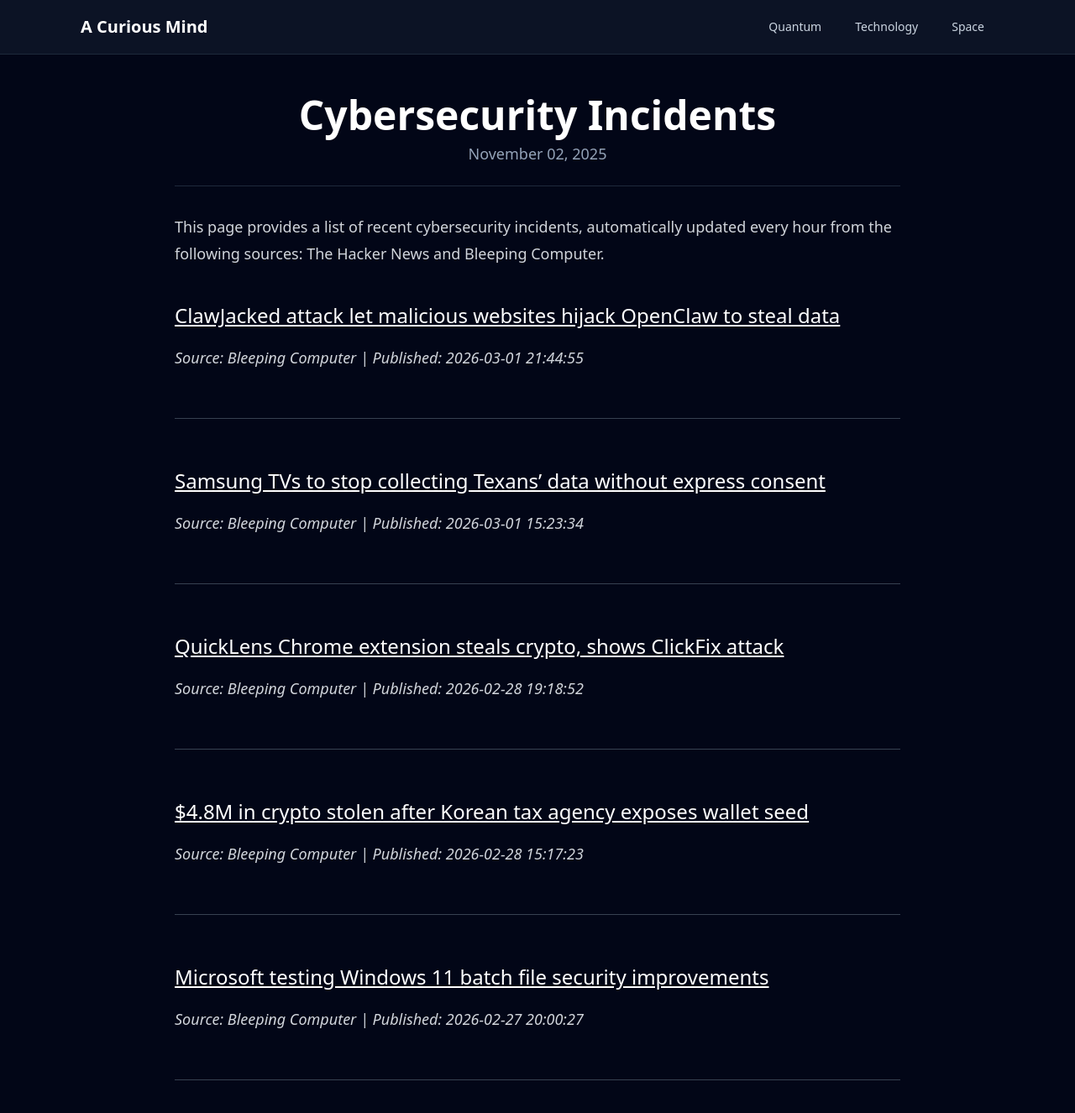
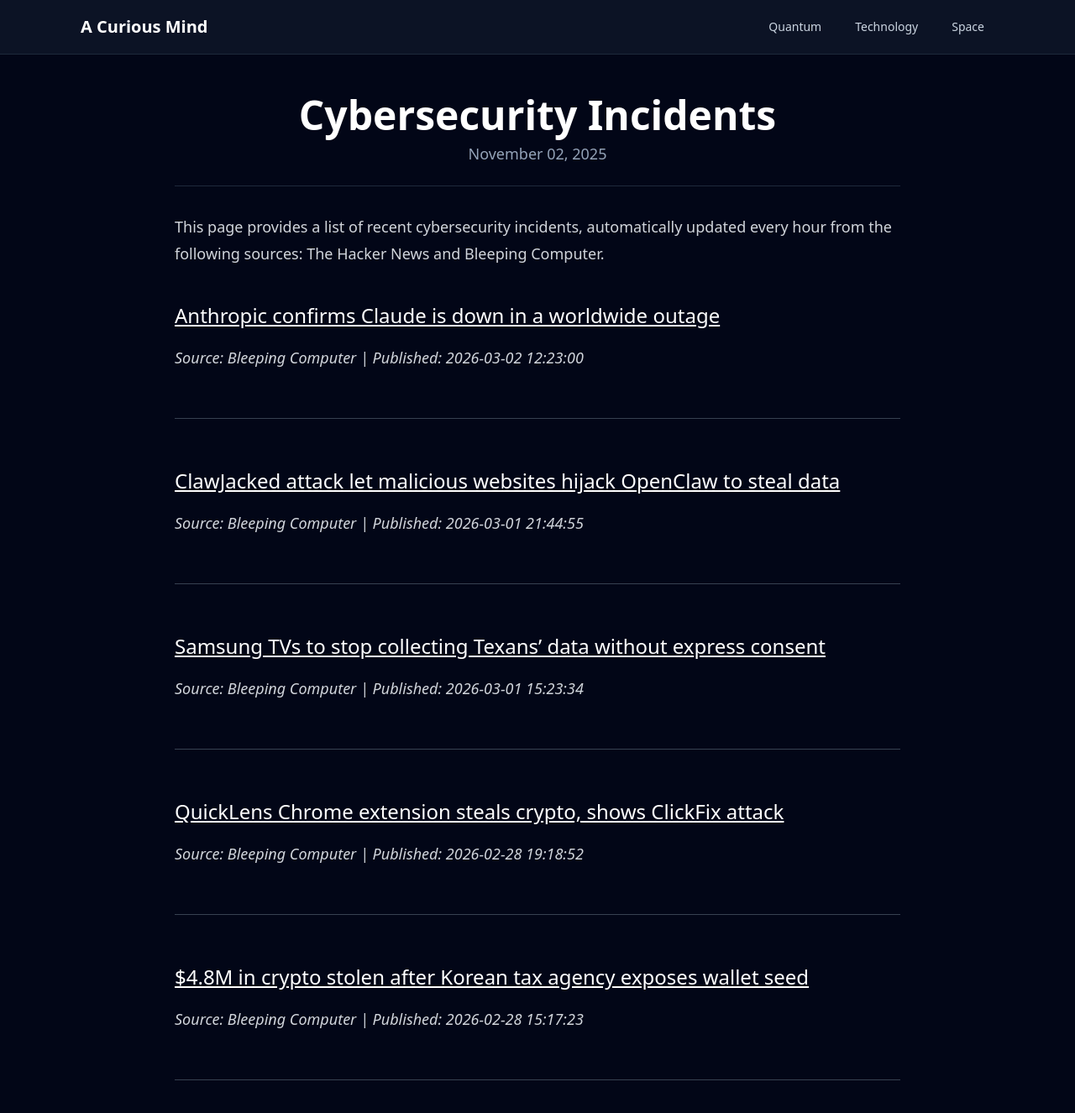
Before and after one commit to onehl7/onehl7.github.io, a Jekyll site: the page built from _posts/2025-11-02-cybersecurity-incidents.md, in a window 1280 px wide and 1400 px high. Shown: the top 1326 px of the window at 84% size. Built offline with Jekyll 4.4.1, drawn with Linux system fonts in a browser that asks for light colours; nearby versions of some CDN libraries.

Commit message:
Update news data

```diff
--- a/_data/news.json
+++ b/_data/news.json
@@ -1,4 +1,10 @@
 [
+  {
+    "source": "Bleeping Computer",
+    "title": "Anthropic confirms Claude is down in a worldwide outage",
+    "link": "https://www.bleepingcomputer.com/news/artificial-intelligence/anthropic-confirms-claude-is-down-in-a-worldwide-outage/",
+    "published": "2026-03-02 12:23:00"
+  },
   {
     "source": "Bleeping Computer",
     "title": "ClawJacked attack let malicious websites hijack OpenClaw to steal data",
@@ -22,11 +28,5 @@
     "title": "$4.8M in crypto stolen after Korean tax agency exposes wallet seed",
     "link": "https://www.bleepingcomputer.com/news/security/48m-in-crypto-stolen-after-korean-tax-agency-exposes-wallet-seed/",
     "published": "2026-02-28 15:17:23"
-  },
-  {
-    "source": "Bleeping Computer",
-    "title": "Microsoft testing Windows 11 batch file security improvements",
-    "link": "https://www.bleepingcomputer.com/news/microsoft/microsoft-testing-windows-11-batch-file-security-improvements/",
-    "published": "2026-02-27 20:00:27"
   }
 ]
```
